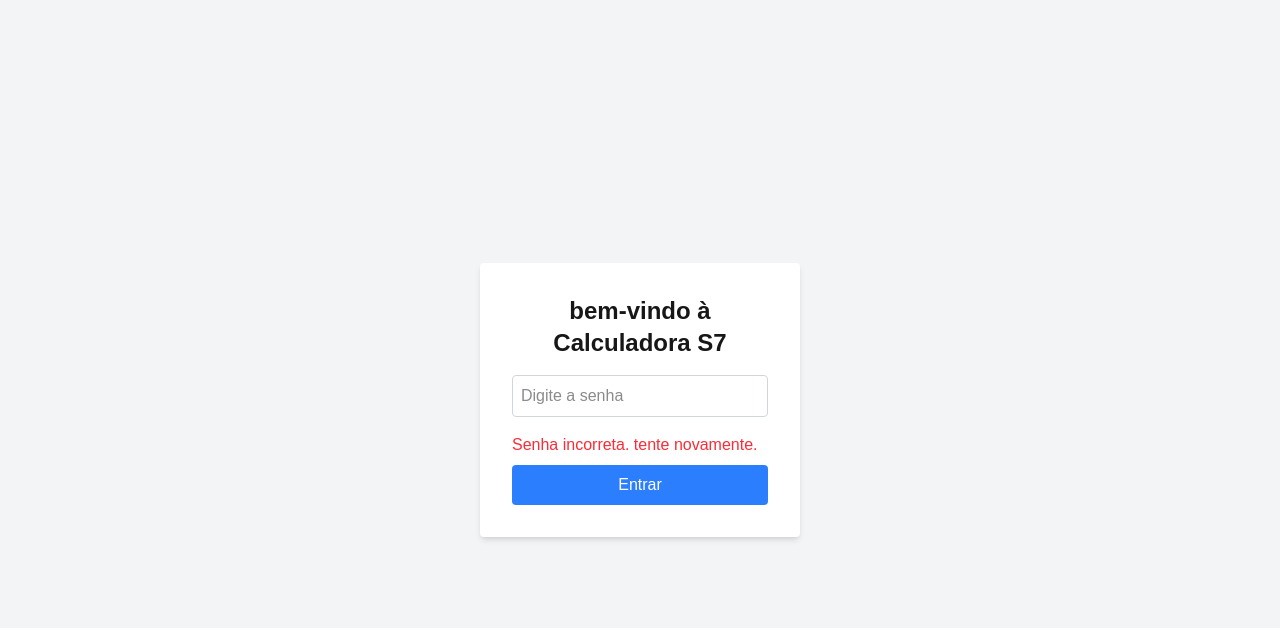
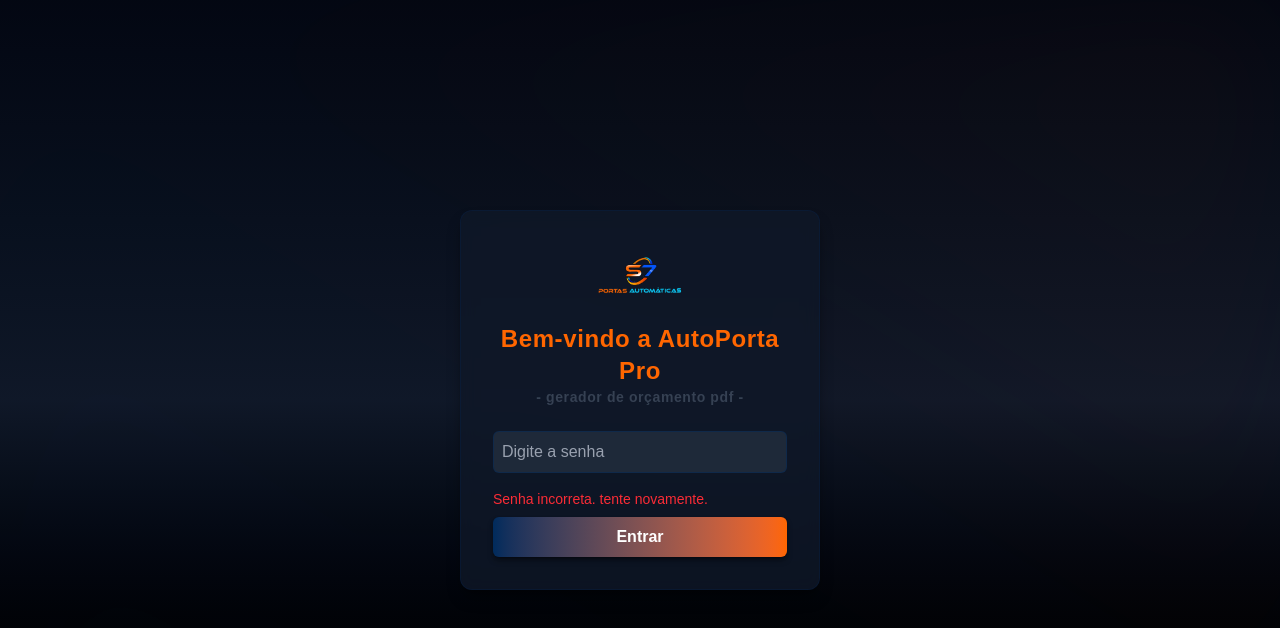
Before and after one commit to SanchezDeveloper/calculadora-s7, a Next.js app: page / in a window 1280 px wide. Both pictures are taken after a click on the button "Entrar". Shown: the top 628 px of the page. Built offline with nearby package versions, Linux system fonts and the light colour scheme; what @react-pdf/renderer would draw is missing.

Commit message:
updating ux design

```diff
--- a/src/app/globals.css
+++ b/src/app/globals.css
@@ -3,9 +3,6 @@
 :root {
   --background: #ffffff;
   --foreground: #171717;
-}
-
-@theme inline {
   --color-background: var(--background);
   --color-foreground: var(--foreground);
   --font-sans: var(--font-geist-sans);
--- a/src/app/page.tsx
+++ b/src/app/page.tsx
@@ -7,7 +7,7 @@ export default function Home() {
   const [acessoLiberado, setAcessoLiberado] = useState(false);
 
   return (
-    <div>
+    <div className="bg-gradient-to-b from-gray-950 via-gray-900 to-black">
       {!acessoLiberado ? (
         <Login onLoginSucess={() => setAcessoLiberado(true)} />
       ) : (
--- a/src/components/Calculator.tsx
+++ b/src/components/Calculator.tsx
@@ -59,12 +59,14 @@ export default function Calculator() {
     <div className="p-6 max-w-3xl mx-auto">
       {/* Título */}
       <div className="text-center mx-auto py-6 w-full">
-        <h1 className="text-2xl font-bold text-blue-700">Dados do Orçamento</h1>
+        <h1 className="text-4xl font-bold text-gray-100">Dados do Orçamento</h1>
       </div>
 
       {/* Nome do Cliente */}
-      <div className="bg-white p-6 rounded shadow-md max-w-md mx-auto mb-4 flex flex-col justify-center">
-        <h2 className="text-xl mb-4 font-medium">Informações do Cliente</h2>
+      <div className="bg-gray-900 text-gray-300 p-6 rounded-2xl shadow-lg shadow-blue-900/40 max-w-md mx-auto mb-6 border border-gray-500/10">
+        <h2 className="text-2xl mb-4 font-semibold text-center text-orange-400 tracking-wide">
+          Informações do Cliente
+        </h2>
         <div className="w-full max-w-md">
           <label className="block mb-1" htmlFor="clientName">
             Nome:
@@ -74,7 +76,7 @@ export default function Calculator() {
             type="text"
             value={clientName}
             onChange={(e) => setClientName(e.target.value)}
-            className="border rounded px-3 py-2 w-full"
+            className="w-full px-3 py-2 rounded bg-gray-800 border border-blue-900 text-white placeholder-gray-400 focus:outline-none focus:ring-2 focus:ring-orange-500 transition"
             placeholder="Digite o nome do cliente"
           />
         </div>
--- a/src/components/Login.tsx
+++ b/src/components/Login.tsx
@@ -1,6 +1,7 @@
 "use client";
 
 import { useState } from "react";
+import Image from "next/image";
 import password from "../data/password.json";
 
 interface LoginProps {
@@ -30,10 +31,26 @@ export default function Login({ onLoginSucess }: LoginProps) {
 
   return (
     // Layout centralizado do formulário de login
-    <div className="flex flex-col items-center justify-center min-h-screen bg-gray-100">
-      <div className="bg-white p-8 rounded shadow-md w-80">
+    <div className="flex flex-col items-center justify-center min-h-screen bg-gradient-to-b from-gray-950 via-gray-900 to-black relative overflow-hidden">
+
+      {/* Efeito sutil de brilho no fundo */}
+      <div className="absolute inset-0 bg-gradient-to-tr from-[#002b5c20] via-transparent to-[#ff660020] blur-3xl opacity-30"></div>
+
+      <div className="relative bg-gray-900/80 backdrop-blur-sm border border-[#002b5c40] p-8 rounded-xl shadow-lg shadow-black/40 w-90 h-full text-gray-100">
+        {/* Logo */}
+        <Image
+          src="/assets/logo-s7.png"
+          alt="Logo"
+          width={150}
+          height={150}
+          className="mx-auto mb-4 w-24"
+        />
+
+
         {/* Título */}
-        <h1 className="text-2xl font-bold mb-4 text-center"> bem-vindo à Calculadora S7</h1>
+        <h1 className="text-2xl font-extrabold mb-6 text-center text-[#ff6600] tracking-wide flex flex-col">
+          Bem-vindo a AutoPorta Pro <span className="text-sm text-gray-700">- gerador de orçamento pdf -</span>
+        </h1>
 
         {/* Campo de senha */}
         <input
@@ -42,16 +59,19 @@ export default function Login({ onLoginSucess }: LoginProps) {
           value={senha}
           onChange={(e) => setSenha(e.target.value)}
           onKeyDown={handleKeyPress}
-          className="w-full p-2 border border-gray-300 rounded mb-4 focus:outline-none focus:ring-2 focus:ring-blue-500"
+          className="w-full p-2 bg-gray-800 border border-[#002b5c80] rounded-md mb-4 text-gray-100 placeholder-gray-400
+                    focus:outline-none focus:ring-2 focus:ring-[#ff6600] focus:border-transparent transition-all duration-200"
         />
 
         {/* Mensagem de erro */}
-        {erro && <p className="text-red-500 mb-2">{erro}</p>}
+        {erro && <p className="text-red-500 mb-2 text-sm">{erro}</p>}
 
         {/* Botão de login */}
         <button
           onClick={handleLogin}
-          className="w-full bg-blue-500 text-white py-2 rounded hover:bg-blue-600 transition-colors"
+          className="w-full py-2 rounded-md font-semibold
+                    bg-gradient-to-r from-[#002b5c] to-[#ff6600] text-white
+                    hover:brightness-110 transition-all duration-200 shadow-md shadow-black/40"
         >
           Entrar
         </button>
```
